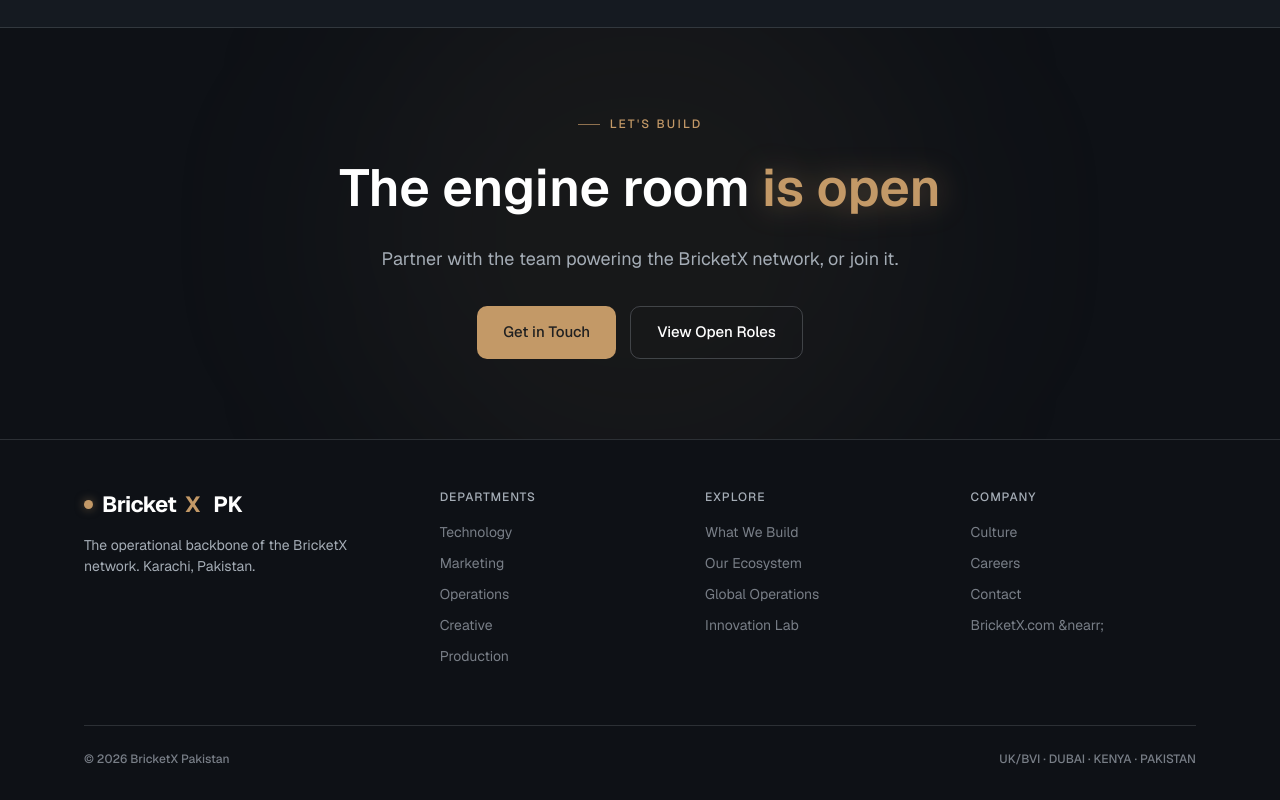
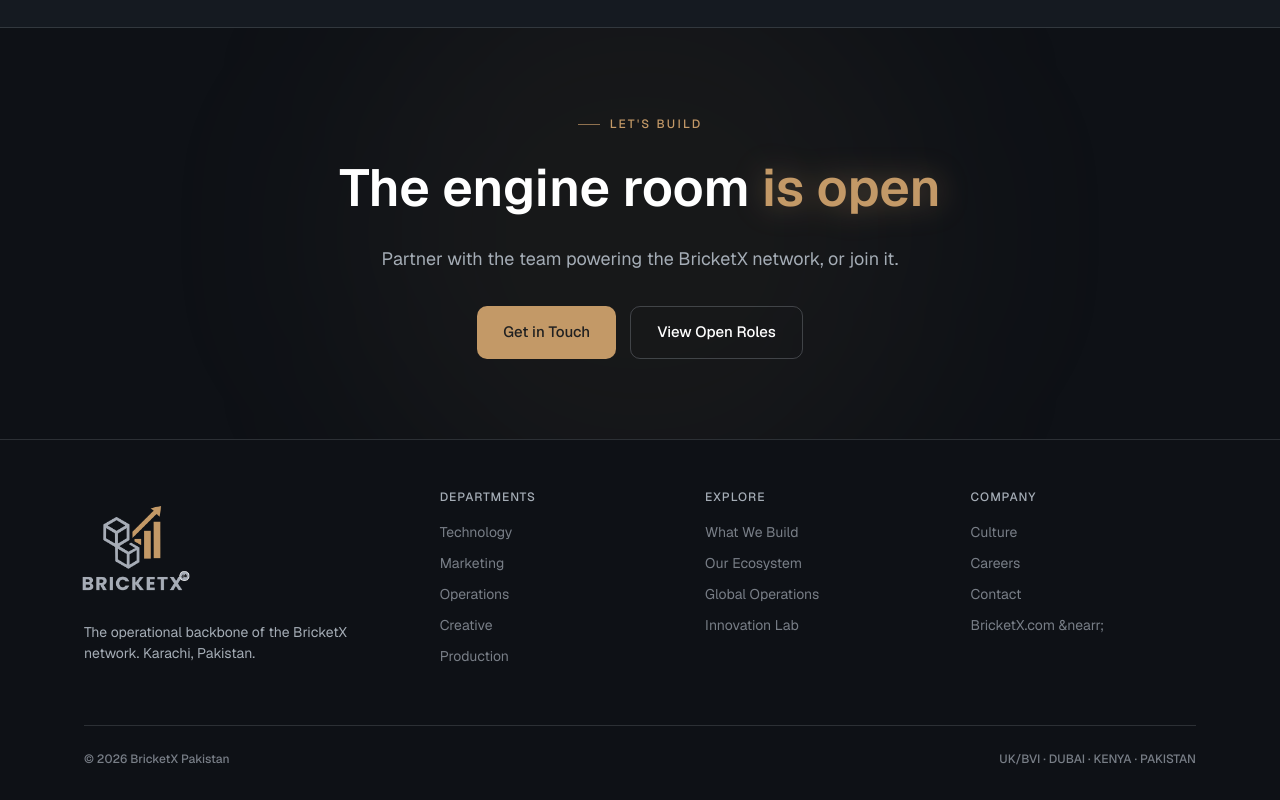
Before and after one commit to BricketX-Dev/bricketx_pk, a Next.js app: page / in a window 1280 px wide. Shown: the part 5231-6031 px from the top of the page. Built offline with nearby package versions, Linux system fonts and the light colour scheme.

Commit message:
logo in footer

```diff
--- a/components/layout/Footer.tsx
+++ b/components/layout/Footer.tsx
@@ -4,9 +4,13 @@ export default function Footer() {
       <div className="max-w-[1160px] mx-auto px-6">
         <div className="grid grid-cols-1 md:grid-cols-2 lg:grid-cols-[1.4fr_1fr_1fr_1fr] gap-[28px] lg:gap-[40px]">
           <div>
-            <a href="/" className="font-sans font-bold text-[22px] tracking-tight flex items-center gap-[9px] mb-[14px] group">
-              <span className="w-[9px] h-[9px] rounded-full bg-[#c39967] shadow-[0_0_10px_rgba(195,153,103,0.5)] group-hover:shadow-[0_0_15px_rgba(195,153,103,0.8)] transition-shadow duration-300" />
-              Bricket<span className="text-[#c39967]">X</span>&nbsp;PK
+            {/* Reduced width to 120px for a more balanced look */}
+            <a href="/" className="flex items-center mb-[14px] group">
+              <img
+                src="/logo/logo.png"
+                alt="BricketX PK Logo"
+                className="w-[120px] h-auto object-contain -ml-2 transition-opacity duration-300 group-hover:opacity-80"
+              />
             </a>
             <p className="text-[#a5adb6] text-[14px] max-w-[280px]">
               The operational backbone of the BricketX network. Karachi, Pakistan.
```
